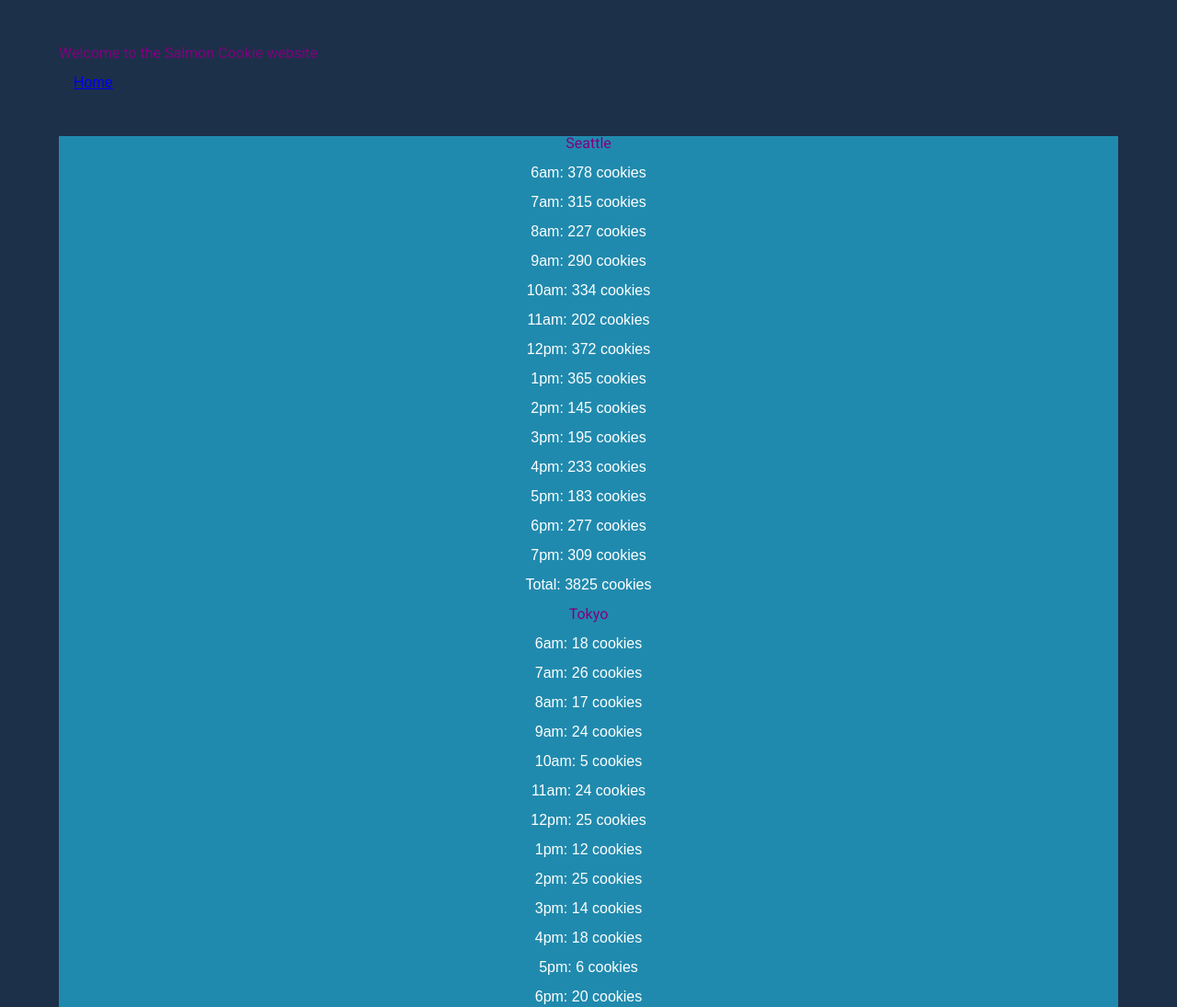
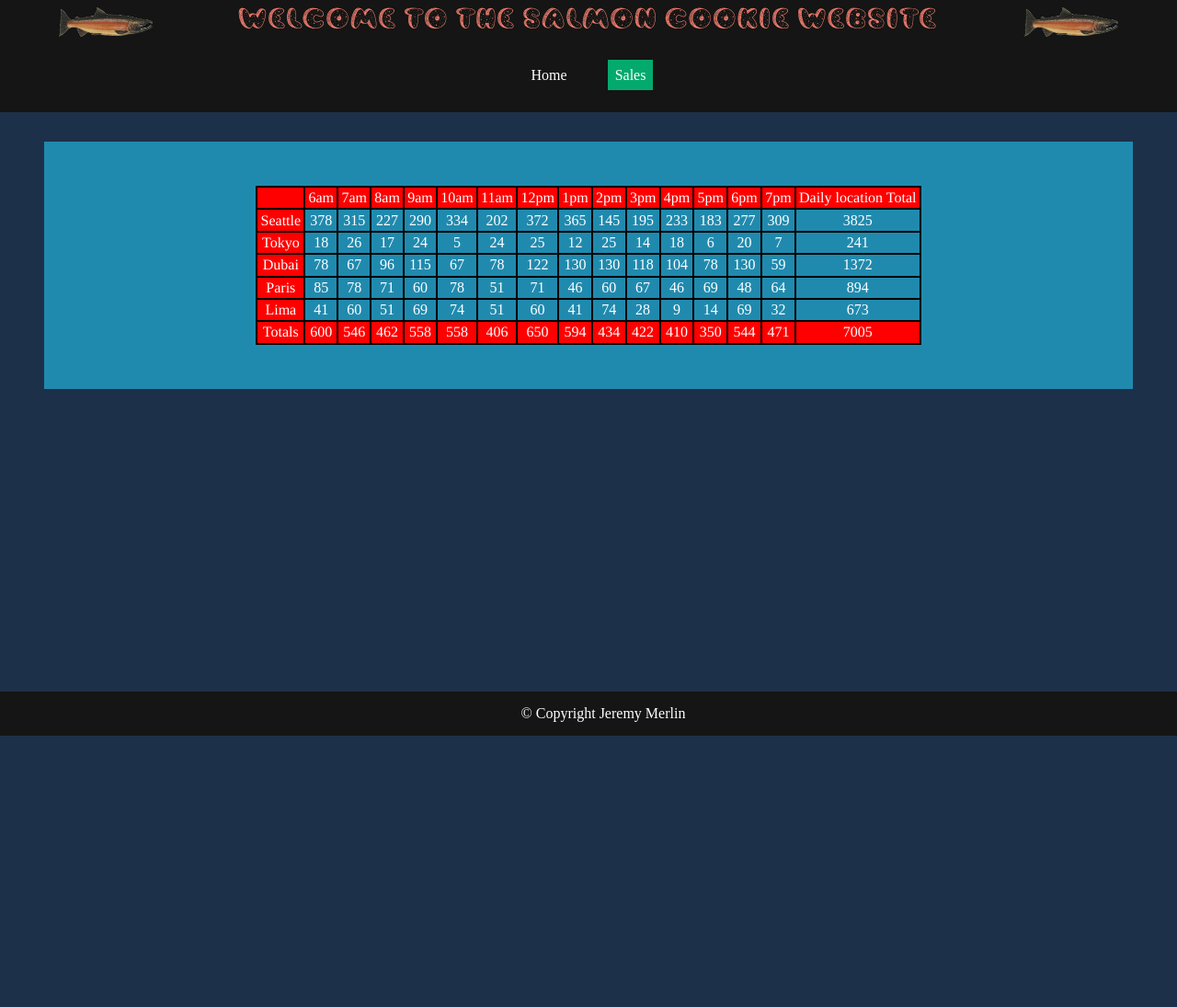
Before and after one commit to Klnder/cookie-stand, a plain HTML site: page html/sales.html in a window 1280 px wide. Shown: the top 1095 px of the page at 92% size. After the commit the page ends 800 px from the top, so only its background shows below. Drawn offline with Linux system fonts and the light colour scheme.

Commit message:
table working

```diff
--- a/css/style.css
+++ b/css/style.css
@@ -1,31 +1,113 @@
+/* Fonts */
+@font-face {
+  font-family: "Cookie";
+  src: url(../fonts/CookieDough.ttf);
+}
+
+* {
+  box-sizing: content-box;
+}
+
+header,
+footer {
+  background-color: #141514;
+  text-align: center;
+}
 body {
   background-color: #1d3049;
   color: white;
 }
+
 h1,
 h2 {
-  font-family: "Roboto", sans-serif;
-  font-weight: 400;
-  color: purple;
+  font-family: "Cookie", sans-serif;
+  font-weight: 300;
+  color: salmon;
 }
-p {
-  font-family: Times;
-  color: green;
-}
-.header-container {
-  width: 90%;
-  margin: 50px auto;
-}
-.main-container {
-  background-color: #208aae;
-  width: 90%;
-  margin: 0 auto;
-  text-align: center;
+h1 {
+  font-size: 2rem;
+  margin: 5px;
 }
 h2 {
   margin: 1rem;
 }
-li {
+
+/* Header */
+.logo {
+  height: 2rem;
+  margin-top: 0.5rem;
+}
+.title {
+  width: 90%;
+  margin: 0 auto;
+  display: flex;
+  justify-content: space-between;
+}
+nav {
+  padding: 2rem;
+}
+nav > ul > li {
   margin: 1rem;
-  font-family: arial;
 }
+li a {
+  color: white;
+  text-decoration: none;
+  padding: 0.5rem;
+}
+li a:hover {
+  background-color: grey;
+}
+.active {
+  background-color: #04aa6d;
+}
+/* table */
+table,
+th,
+td {
+  border-color: black;
+  border-width: 2px;
+  border-style: solid;
+  padding: 0.2rem;
+}
+table {
+  margin: 1rem auto;
+}
+
+.table {
+  width: 80%;
+  margin: 1rem auto;
+  overflow-x: auto;
+  scrollbar-width: 10px;
+  scrollbar-color: dark;
+}
+
+th,
+.tableheader {
+  font-family: times;
+  font-weight: 200;
+  color: white;
+  background-color: red;
+}
+
+/* container */
+
+.main-container {
+  background-color: #208aae;
+  width: 90%;
+  margin: 2rem auto;
+  text-align: center;
+  padding: 1rem;
+}
+footer {
+  padding: 1rem;
+  position: fixed;
+  left: 0;
+  bottom: 0;
+  width: 100%;
+}
+
+@media (min-width: 700px) {
+  nav > ul > li {
+    display: inline;
+  }
+} ;
--- a/html/sales.html
+++ b/html/sales.html
@@ -6,10 +6,7 @@
     <meta name="description" content="" />
     <link rel="preconnect" href="https://fonts.googleapis.com" />
     <link rel="preconnect" href="https://fonts.gstatic.com" crossorigin />
-    <link
-      href="https://fonts.googleapis.com/css2?family=Roboto:wght@300;400;500;700&display=swap"
-      rel="stylesheet"
-    />
+    <link href="https://fonts.googleapis.com/css2?family=Roboto:wght@300;400;500;700&display=swap" rel="stylesheet" />
     <link rel="stylesheet" type="text/css" href="../css/reset.css" />
     <link rel="stylesheet" type="text/css" href="../css/style.css" />
     <title>Salmon Cookie</title>
@@ -17,17 +14,32 @@
   <body>
     <header>
       <div class="header-container container">
-        <h1>Welcome to the Salmon Cookie website</h1>
-        <ul>
-          <li><a href="../index.html">Home</a></li>
-        </ul>
+        <div class="title">
+          <img src="../img/salmon.png" alt="salmon" class="logo" />
+          <h1>Welcome to the Salmon Cookie website</h1>
+          <img src="../img/salmon.png" alt="salmon" class="logo" />
+        </div>
+        <nav>
+          <ul>
+            <li><a href="../index.html">Home</a></li>
+            <li><a href="sales.html" class="active">Sales</a></li>
+          </ul>
+        </nav>
       </div>
     </header>
 
     <main>
-      <div class="container main-container" id="list-shop"></div>
+      <div class="container main-container" id="list-shop">
+        <div class="table">
+          <table id="data-shop"></table>
+        </div>
+      </div>
     </main>
-    <footer></footer>
+    <footer>
+      <div class="container footer-container">
+        <p>&#169; Copyright Jeremy Merlin</p>
+      </div>
+    </footer>
     <script src="../js/app.js"></script>
   </body>
 </html>
--- a/js/app.js
+++ b/js/app.js
@@ -1,5 +1,5 @@
 "use strict";
-
+//variables
 const hours = ["6am", "7am", "8am", "9am", "10am", "11am", "12pm", "1pm", "2pm", "3pm", "4pm", "5pm", "6pm", "7pm"];
 const shopInformation = [
   { location: "Seattle", minCustomer: 23, maxCustomer: 65, avgCookie: 6.3 },
@@ -10,8 +10,13 @@ const shopInformation = [
 ];
 
 const shopList = [];
-const parentElement = document.getElementById("list-shop");
+//dom manipulation
+const table = document.getElementById("data-shop");
+let tableData = document.createElement("td");
+let line = document.createElement("tr");
+let tableHeader = document.createElement("th");
 
+//constructor
 function Shop(location, minCustomer, maxCustomer, avgCookie) {
   this.location = location;
   this.minCustomer = minCustomer;
@@ -19,31 +24,37 @@ function Shop(location, minCustomer, maxCustomer, avgCookie) {
   this.avgCookie = avgCookie;
   this.saleByHour = [];
   this.totalSales = 0;
-  this.calculateSales = function () {
+}
+Shop.prototype.calculateSales = function () {
   for (let i = 0; i < hours.length; i++) {
     let cookieSale = Math.round(randomCustomerNumber(this.minCustomer, this.maxCustomer) * this.avgCookie);
     this.totalSales += cookieSale;
     this.saleByHour.push(cookieSale);
   }
 };
-  this.render = function () {
+Shop.prototype.render = function () {
   this.calculateSales();
-    let locationName = document.createElement("h2");
-    locationName.textContent = this.location;
-    parentElement.appendChild(locationName);
+  line = document.createElement("tr");
+  //initiate the line with location name
+  tableData = document.createElement("td");
+  tableData.textContent = this.location;
+  tableData.setAttribute("class", "tableheader");
+  line.appendChild(tableData);
+  //for each hour, add the data in the table
+  for (let i = 0; i < hours.length; i++) {
+    tableData = document.createElement("td");
+    tableData.textContent = this.saleByHour[i];
+    line.appendChild(tableData);
+  }
+  //add total at the end of the line
+  tableData = document.createElement("td");
+  tableData.textContent = this.totalSales;
+  line.appendChild(tableData);
+  table.appendChild(line);
+};
 
-    let list = document.createElement("ul");
-    for (let i = 0; i < hours.length; i++) {
-      const li = document.createElement("li");
-      li.textContent = `${hours[i]}: ${this.saleByHour[i]} cookies`;
-      list.appendChild(li);
-    }
-    const li = document.createElement("li");
-    li.textContent = `Total: ${this.totalSales} cookies`;
-    list.appendChild(li);
-    parentElement.appendChild(list);
-  };
-}
+//generate objects and add the data to the table
+headerTable();
 
 for (let i = 0; i < shopInformation.length; i++) {
   const tempShop = new Shop(
@@ -56,6 +67,52 @@ for (let i = 0; i < shopInformation.length; i++) {
   tempShop.render();
 }
 
+footerTable();
+
+function headerTable() {
+  // initialisation of the table
+  line = document.createElement("tr");
+  tableHeader = document.createElement("th");
+  tableHeader.textContent = "";
+  line.appendChild(tableHeader);
+
+  //for every hour, create a new column
+  for (let i = 0; i < hours.length; i++) {
+    tableHeader = document.createElement("th");
+    tableHeader.textContent = hours[i];
+    line.appendChild(tableHeader);
+  }
+  // add total column
+  tableHeader = document.createElement("th");
+  tableHeader.textContent = "Daily location Total";
+  line.appendChild(tableHeader);
+  table.appendChild(line);
+}
+
+function footerTable() {
+  //add total line per hour
+  line = document.createElement("tr");
+  tableHeader = document.createElement("th");
+  tableHeader.textContent = "Totals";
+  line.appendChild(tableHeader);
+
+  let totalOfTotal = 0;
+  for (let i = 0; i < hours.length; i++) {
+    tableHeader = document.createElement("th");
+    let totalByHour = 0;
+    for (let j = 0; j < shopList.length; j++) {
+      totalByHour += shopList[j].saleByHour[i];
+    }
+    totalOfTotal += totalByHour;
+    tableHeader.textContent = totalByHour;
+    line.appendChild(tableHeader);
+  }
+  tableHeader = document.createElement("th");
+  tableHeader.textContent = totalOfTotal;
+  line.appendChild(tableHeader);
+  table.appendChild(line);
+}
+
 function randomCustomerNumber(min, max) {
   return Math.floor(Math.random() * (max - min + 1) + min);
 }
```
Also changed, not shown: index.html (+23 -6 lines), fonts/CookieDough.ttf (added). Lines whose indentation alone changed are shown as unchanged.
